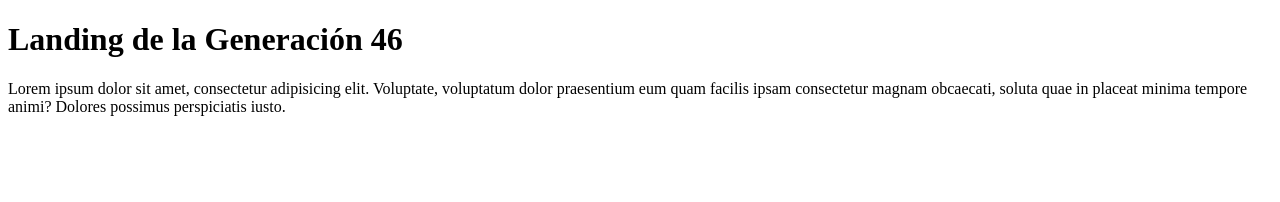
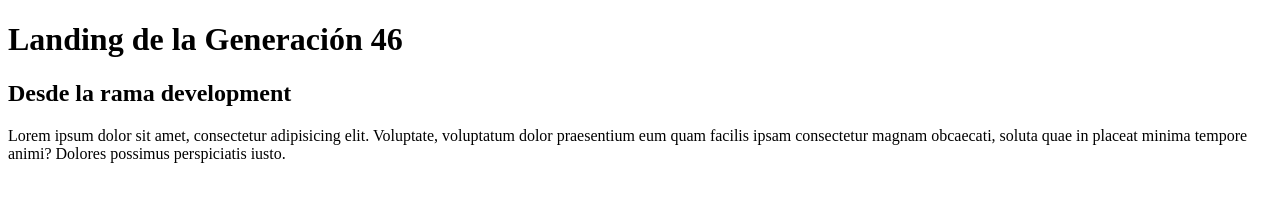
Before and after one commit to AlejandraOlazagasti/landing-gen46, a plain HTML site: page index.html in a window 1280 px wide. Drawn offline with Linux system fonts and the light colour scheme.

Commit message:
feature:home-from-dev

```diff
--- a/index.html
+++ b/index.html
@@ -8,6 +8,8 @@
 	<body>
 		<h1>Landing de la Generación 46</h1>
 
+		<h2>Desde la rama development</h2>
+
 		<p>
 			Lorem ipsum dolor sit amet, consectetur adipisicing elit. Voluptate,
 			voluptatum dolor praesentium eum quam facilis ipsam consectetur magnam
```
